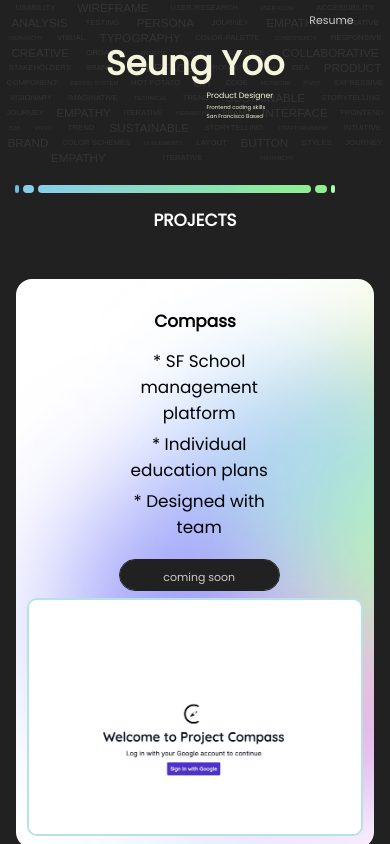
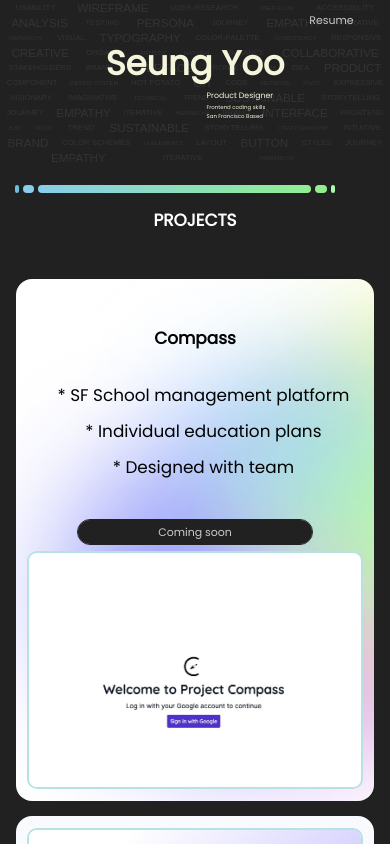
Before and after one commit to SssngM/react-port, a React (Create React App) app: page / in a window 390 px wide. Shown: the top 844 px of the page. Built offline with nearby package versions, Linux system fonts and the light colour scheme; a web font is replaced by a local one.

Commit message:
update mobile

```diff
--- a/src/components/product3/product3.css
+++ b/src/components/product3/product3.css
@@ -29,6 +29,9 @@
   background-color: rgb(247, 247, 244);
   color: black;
   outline: solid rgb(247, 247, 244);;
+  border-radius: 0.8em;
+  padding: 1% 4%;
+  font-size: 2vh;
 }
 
   .p-title2 {
--- a/src/components/productlist/productlist.css
+++ b/src/components/productlist/productlist.css
@@ -102,6 +102,7 @@ a {
   text-align: left;
   margin-bottom: 5%;
   margin-left: 5%;
+  width: fit-content;
 }
 
 .a-link:hover {
@@ -123,14 +124,15 @@ a:hover {
   width: 30vmin;
 }
 
-/* .custom-link1 {
-  width: 1.5rem;
-  height: 1.5rem;
+.custom-link1 {
   position: absolute;
   margin:9%;
   margin-top:3%;
-  background-color:rgb(0 0 0)
-} */
+  background-color:rgb(0 0 0);
+  border-radius: 1em;
+  outline: solid 0.1em #212121;
+  padding: 0 5%;
+}
 
 .custom-link {
   all: unset;
@@ -146,7 +148,22 @@ a {
 .a-link {
   padding:1%;
   text-align: center;
+  display: flex;
+  flex-direction: column-reverse;
+  justify-content: space-between;
+  width: auto;
+  margin: 2% 15%;
 }
+
+a:hover {
+  color: #94b1fa;
+  background-color: transparent;
+}
+.a-link:hover {
+  color: #94b1fa;
+  background-color: transparent;
+}
+
 
 .port {
   font-size: 2vh;
@@ -167,11 +184,12 @@ a {
 
 .p-des {
   font-size: 1.2vw;
-  margin: 0% 25% 0%;
-  align-items: strech;
   color: rgb(98, 97, 97);
-  /* width: 26vw; */
-  width: auto;
+    width: auto;
+    justify-content: center;
+    display: flex;
+    justify-content: space-between;
+    flex-direction: column;
 }
 
 .casestudy img {
--- a/src/components/productlist/productlist.js
+++ b/src/components/productlist/productlist.js
@@ -56,7 +56,7 @@ export const Productlist = () => {
              <li> * Designed with team</li>
            </ul>
            <div className="a-link">
-           <a href="">coming soon</a>
+           <a href="">Coming soon</a>
            </div>
            {/* <div className="a-link"> */}
            {/* <a href="https://groupfive.co" target="_blank" rel="noopener noreferrer">
```
